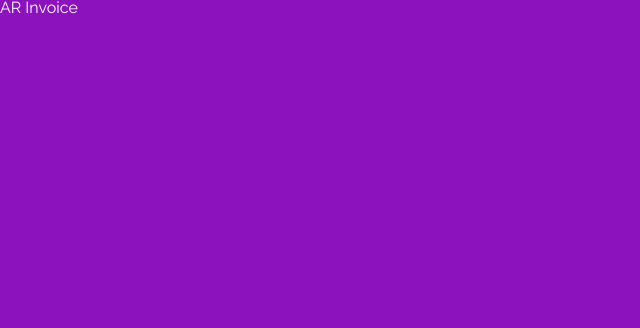
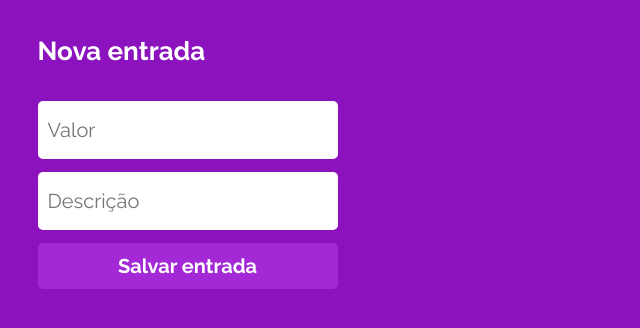
Before and after one commit to mkvasconcelos/mywallet-front, a React (Create React App) app: page /nova-entrada in a window 1280 px wide. Shown: the top 328 px of the page, without its empty margins (0-640 px from the left). Built offline with nearby package versions, Linux system fonts and the light colour scheme; no server answers; a web font is replaced by a local one.

Commit message:
Feature: Layout of /nova-entrada, /nova-saida and deleting expenses done

```diff
--- a/src/App.js
+++ b/src/App.js
@@ -6,14 +6,16 @@ import SignIn from "./pages/SignIn";
 import Home from "./pages/Home";
 import ARInvoice from "./pages/ARInvoice";
 import APInvoice from "./pages/APInvoice";
-import { NameContext, TokenContext } from "./context/context";
+import { EmailContext, NameContext, TokenContext } from "./context/context";
 
 export default function App() {
   const [token, setToken] = useState(null);
   const [name, setName] = useState(null);
+  const [email, setEmail] = useState(null);
   return (
     <div>
       <TokenContext.Provider value={{ token, setToken }}>
+        <EmailContext.Provider value={{ email, setEmail }}>
           <NameContext.Provider value={{ name, setName }}>
             <BrowserRouter>
               <GlobalStyle />
@@ -26,6 +28,7 @@ export default function App() {
               </Routes>
             </BrowserRouter>
           </NameContext.Provider>
+        </EmailContext.Provider>
       </TokenContext.Provider>
     </div>
   );
--- a/src/context/context.js
+++ b/src/context/context.js
@@ -3,3 +3,5 @@ import { createContext } from "react";
 export const TokenContext = createContext();
 
 export const NameContext = createContext();
+
+export const EmailContext = createContext();
--- a/src/pages/APInvoice.js
+++ b/src/pages/APInvoice.js
@@ -1,5 +1,80 @@
-import React from "react";
+import React, { useContext, useState } from "react";
+import { Input, Loading, Submit } from "./SmallComponents";
+import styled from "styled-components";
+import { useNavigate } from "react-router-dom";
+import axios from "axios";
+import { EmailContext, TokenContext } from "../context/context";
 
 export default function APInvoice() {
-  return <div>AP Invoice</div>;
+  const [value, setValue] = useState("");
+  const [description, setDescription] = useState("");
+  const [loading, setLoading] = useState(false);
+  const { token } = useContext(TokenContext);
+  const { email } = useContext(EmailContext);
+  const navigate = useNavigate();
+  const { REACT_APP_API_URL } = process.env;
+  async function submit(e) {
+    e.preventDefault();
+    setLoading(true);
+    try {
+      const res = await axios.post(
+        `${REACT_APP_API_URL}/expenses`,
+        { value: Number(value), description, status: false },
+        { headers: { Authorization: `Bearer ${token}`, Email: email } }
+      );
+      setLoading(false);
+      navigate("/home");
+      console.log(res);
+    } catch (res) {
+      console.log(`Error ${res.response.status}: ${res.response.data}`);
+      setLoading(false);
+    }
+
+    return;
+  }
+  if (loading) return <Loading />;
+  return (
+    <Container>
+      <h1>Nova saída</h1>
+      <FormStyled onSubmit={submit}>
+        <Input
+          type={"number"}
+          placeholder={"Valor"}
+          value={value}
+          setValue={setValue}
+        />
+        <Input
+          type={"text"}
+          placeholder={"Descrição"}
+          value={description}
+          setValue={setDescription}
+        />
+        <Submit type="submit" value={"Salvar saída"}></Submit>
+      </FormStyled>
+    </Container>
+  );
 }
+
+const Container = styled.div`
+  display: flex;
+  flex-direction: column;
+  height: 100%;
+  text-align: center;
+  h1 {
+    margin: 10% 10% 0 10%;
+    text-align: start;
+    font-weight: 700;
+    font-size: 26px;
+  }
+  h2 {
+    font-size: 15px;
+    font-weight: 700;
+    cursor: pointer;
+  }
+`;
+
+const FormStyled = styled.form`
+  display: flex;
+  flex-direction: column;
+  margin: 10%;
+`;
--- a/src/pages/ARInvoice.js
+++ b/src/pages/ARInvoice.js
@@ -1,5 +1,80 @@
-import React from "react";
+import React, { useContext, useState } from "react";
+import { Input, Loading, Submit } from "./SmallComponents";
+import styled from "styled-components";
+import { useNavigate } from "react-router-dom";
+import axios from "axios";
+import { EmailContext, TokenContext } from "../context/context";
 
 export default function ARInvoice() {
-  return <div>AR Invoice</div>;
+  const [value, setValue] = useState("");
+  const [description, setDescription] = useState("");
+  const [loading, setLoading] = useState(false);
+  const { token } = useContext(TokenContext);
+  const { email } = useContext(EmailContext);
+  const navigate = useNavigate();
+  const { REACT_APP_API_URL } = process.env;
+  async function submit(e) {
+    e.preventDefault();
+    setLoading(true);
+    try {
+      const res = await axios.post(
+        `${REACT_APP_API_URL}/expenses`,
+        { value: Number(value), description, status: true },
+        { headers: { Authorization: `Bearer ${token}`, Email: email } }
+      );
+      setLoading(false);
+      navigate("/home");
+      console.log(res);
+    } catch (res) {
+      console.log(`Error ${res.response.status}: ${res.response.data}`);
+      setLoading(false);
+    }
+
+    return;
+  }
+  if (loading) return <Loading />;
+  return (
+    <Container>
+      <h1>Nova entrada</h1>
+      <FormStyled onSubmit={submit}>
+        <Input
+          type={"number"}
+          placeholder={"Valor"}
+          value={value}
+          setValue={setValue}
+        />
+        <Input
+          type={"text"}
+          placeholder={"Descrição"}
+          value={description}
+          setValue={setDescription}
+        />
+        <Submit type="submit" value={"Salvar entrada"}></Submit>
+      </FormStyled>
+    </Container>
+  );
 }
+
+const Container = styled.div`
+  display: flex;
+  flex-direction: column;
+  height: 100%;
+  text-align: center;
+  h1 {
+    margin: 10% 10% 0 10%;
+    text-align: start;
+    font-weight: 700;
+    font-size: 26px;
+  }
+  h2 {
+    font-size: 15px;
+    font-weight: 700;
+    cursor: pointer;
+  }
+`;
+
+const FormStyled = styled.form`
+  display: flex;
+  flex-direction: column;
+  margin: 10%;
+`;
--- a/src/pages/Home.js
+++ b/src/pages/Home.js
@@ -1,35 +1,122 @@
-import React, { useContext } from "react";
+import React, { useContext, useEffect, useState } from "react";
 import { useNavigate } from "react-router-dom";
-import { NameContext, TokenContext } from "../context/context";
+import { EmailContext, NameContext, TokenContext } from "../context/context";
 import { IoExitOutline } from "react-icons/io5";
+import { FcCancel } from "react-icons/fc";
 import { AiOutlinePlusCircle, AiOutlineMinusCircle } from "react-icons/ai";
 import styled from "styled-components";
+import axios from "axios";
+import { Loading } from "./SmallComponents";
 
 export default function Home() {
+  const [expenses, setExpenses] = useState([]);
+  const [balance, setBalance] = useState({});
   const { token } = useContext(TokenContext);
-  // const { name } = useContext(NameContext);
-  const name = "Mateus";
+  const { name } = useContext(NameContext);
+  const { email } = useContext(EmailContext);
+  const [loading, setLoading] = useState(false);
+  const { REACT_APP_API_URL } = process.env;
   const navigate = useNavigate();
-  console.log(token);
-  if (token === null) {
-    navigate("/");
+
+  useEffect(() => {
+    const res = axios.get(`${REACT_APP_API_URL}/expenses`, {
+      headers: { Authorization: `Bearer ${token}`, Email: email },
+    });
+    res.then((res) => {
+      const newExpenses = res.data;
+      setLoading(false);
+      setExpenses(newExpenses);
+    });
+    res.catch(() => {
+      console.log(`Error ${res.response.status}: ${res.response.data}`);
+      setLoading(false);
+    });
+    const resUser = axios.get(`${REACT_APP_API_URL}/users`, {
+      headers: { Authorization: `Bearer ${token}`, Email: email },
+    });
+    resUser.then((res) => {
+      setBalance(res.data);
+    });
+    resUser.catch(() => {
+      console.log(`Error ${res.response.status}: ${res.response.data}`);
+    });
+  }, [REACT_APP_API_URL, email, token]);
+
+  async function deleteExpense(id) {
+    setLoading(true);
+    try {
+      const res = await axios.delete(`${REACT_APP_API_URL}/expenses/${id}`, {
+        headers: { Authorization: `Bearer ${token}`, Email: email },
+      });
+      const newExpenses = res.data;
+      setLoading(false);
+      setExpenses(newExpenses);
+      const resUser = await axios.get(`${REACT_APP_API_URL}/users`, {
+        headers: { Authorization: `Bearer ${token}`, Email: email },
+      });
+      setBalance(resUser.data);
+    } catch (res) {
+      console.log(`Error ${res.response.status}: ${res.response.data}`);
+      setLoading(false);
+    }
+    return;
   }
+
+  if (!token) return navigate("/");
+
+  if (loading) return <Loading />;
+
   return (
-    <Container>
+    <Container statusExpenses={expenses.length !== 0}>
       <div>
         <h1>Olá, {name}</h1>
-        <IoExitOutline fontSize={26} />
+        <div
+          onClick={() => {
+            navigate("/");
+          }}>
+          <IoExitOutline fontSize={26} />
+        </div>
       </div>
-      <section>Não há registros de entrada ou saída</section>
+      <main>
+        <section>
+          {expenses.length === 0
+            ? "Não há registros de entrada ou saída"
+            : expenses.map((e) => (
+                <Expenses key={e._id} status={e.status}>
+                  <div>{e.date}</div> <div>{e.description}</div>{" "}
+                  <div>{e.value.toFixed(2)}</div>
+                  <div>
+                    <FcCancel
+                      onClick={() => {
+                        deleteExpense(e._id);
+                      }}
+                    />
+                  </div>
+                </Expenses>
+              ))}
+        </section>
+        {expenses.length !== 0 && (
+          <Balance status={balance.status}>
+            <div>SALDO</div>
+            <div>{balance.total}</div>
+          </Balance>
+        )}
+      </main>
       <div>
-        <button>
+        <button
+          onClick={() => {
+            navigate("/nova-entrada");
+          }}>
           <AiOutlinePlusCircle fontSize={22} />
           <h2>
             Nova <br />
             entrada
           </h2>
         </button>
-        <button>
+        <button
+          onClick={() => {
+            navigate("/nova-saida");
+          }}>
           <AiOutlineMinusCircle fontSize={22} />
           <h2>
             Nova <br />
@@ -63,6 +150,9 @@ const Container = styled.div`
     display: flex;
     justify-content: space-between;
     height: fit-content;
+    div {
+      cursor: pointer;
+    }
   }
   div:last-child {
     display: flex;
@@ -77,14 +167,68 @@ const Container = styled.div`
     font-weight: 700;
     font-size: 17px;
   }
-  section {
+  main {
+    position: relative;
     background: #ffffff;
     border-radius: 5px;
-    color: #868686;
     margin: 5% 0 2% 0;
-    display: flex;
-    justify-content: center;
-    align-items: center;
+    padding: 7% 4% 7% 4%;
     height: calc(100vh - 141px - 10%);
   }
+  section {
+    color: #868686;
+    height: 100%;
+    display: flex;
+    overflow-y: scroll;
+    flex-direction: column;
+    justify-content: ${(props) => (props.statusExpenses ? "start" : "center")};
+    align-items: ${(props) =>
+      props.statusExpenses ? "space-between" : "center"};
+  }
 `;
+
+const Expenses = styled.article`
+  display: flex;
+  margin-bottom: 20px;
+  div:first-child {
+    color: #c6c6c6;
+    width: 20%;
+  }
+  div:nth-child(2) {
+    color: black;
+    width: 50%;
+    cursor: pointer;
+  }
+  div:nth-child(2):hover {
+    background-color: #a328d6;
+    color: white;
+  }
+  div:nth-child(3) {
+    color: ${(props) => (props.status ? "#03AC00" : "#C70000")};
+    width: 20%;
+    text-align: end;
+  }
+  div:last-child {
+    width: 10%;
+    justify-content: center;
+    cursor: pointer;
+  }
+`;
+
+const Balance = styled.article`
+  position: absolute;
+  z-index: 2;
+  bottom: 2%;
+  display: flex;
+  width: 93%;
+  div:first-child {
+    color: black;
+    font-weight: 700;
+    width: 20%;
+  }
+  div:last-child {
+    color: ${(props) => (props.status ? "#03AC00" : "#C70000")};
+    width: 80%;
+    justify-content: end;
+  }
+`;
--- a/src/pages/SignIn.js
+++ b/src/pages/SignIn.js
@@ -1,16 +1,16 @@
 import React, { useContext, useState } from "react";
-import { Input, Loading, Submit } from "./styles";
+import { Input, Loading, Submit } from "./SmallComponents";
 import styled from "styled-components";
 import { useNavigate } from "react-router-dom";
 import axios from "axios";
-import { NameContext, TokenContext } from "../context/context";
+import { EmailContext, NameContext, TokenContext } from "../context/context";
 
 export default function SignIn() {
-  const [email, setEmail] = useState("");
   const [pwd, setPwd] = useState("");
   const [loading, setLoading] = useState(false);
   const { setToken } = useContext(TokenContext);
   const { setName } = useContext(NameContext);
+  const { email, setEmail } = useContext(EmailContext);
   const navigate = useNavigate();
   const { REACT_APP_API_URL } = process.env;
   async function submit(e) {
@@ -24,10 +24,10 @@ export default function SignIn() {
       );
       setLoading(false);
       navigate("/home");
-      setToken(res.data);
-      setName(res.data);
+      setToken(res.data.token);
+      setName(res.data.name);
     } catch (res) {
-      console.log(`Error ${res.response.status}: ${res.response.data}`);
+      alert(`Error ${res.response.status}: ${res.response.data}`);
       setLoading(false);
     }
 
--- a/src/pages/SignUp.js
+++ b/src/pages/SignUp.js
@@ -1,5 +1,5 @@
 import React, { useState } from "react";
-import { Input, Submit, Loading } from "./styles";
+import { Input, Submit, Loading } from "./SmallComponents";
 import styled from "styled-components";
 import { useNavigate } from "react-router-dom";
 import axios from "axios";
@@ -29,8 +29,10 @@ export default function SignUp() {
       setPwd("");
       setRepeatPwd("");
       setLoading(false);
+      alert("Cadastro concluído com sucesso!");
+      navigate("/");
     } catch (res) {
-      console.log(`Error ${res.response.status}: ${res.response.data}`);
+      alert(`Error ${res.response.status}: ${res.response.data}`);
       setLoading(false);
     }
 
--- a/src/pages/styles.js
+++ b/src/pages/SmallComponents.js
@@ -18,6 +18,7 @@ const InputStyled = styled.input`
   height: 58px;
   margin-bottom: 13px;
   border: none;
+  color: #000000;
   font-size: 20px;
   padding-left: 10px;
 `;
```
Lines whose indentation alone changed are shown as unchanged.
